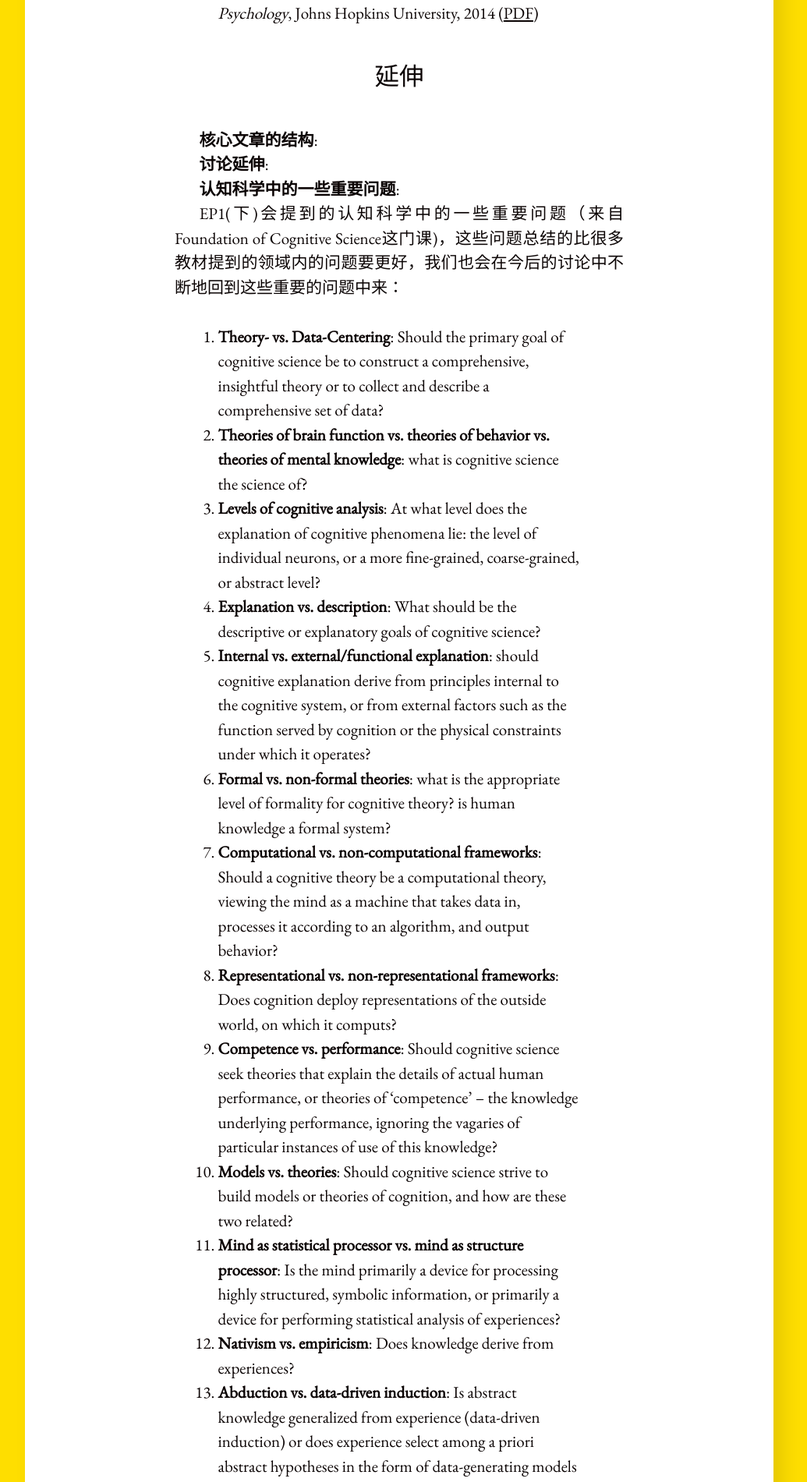
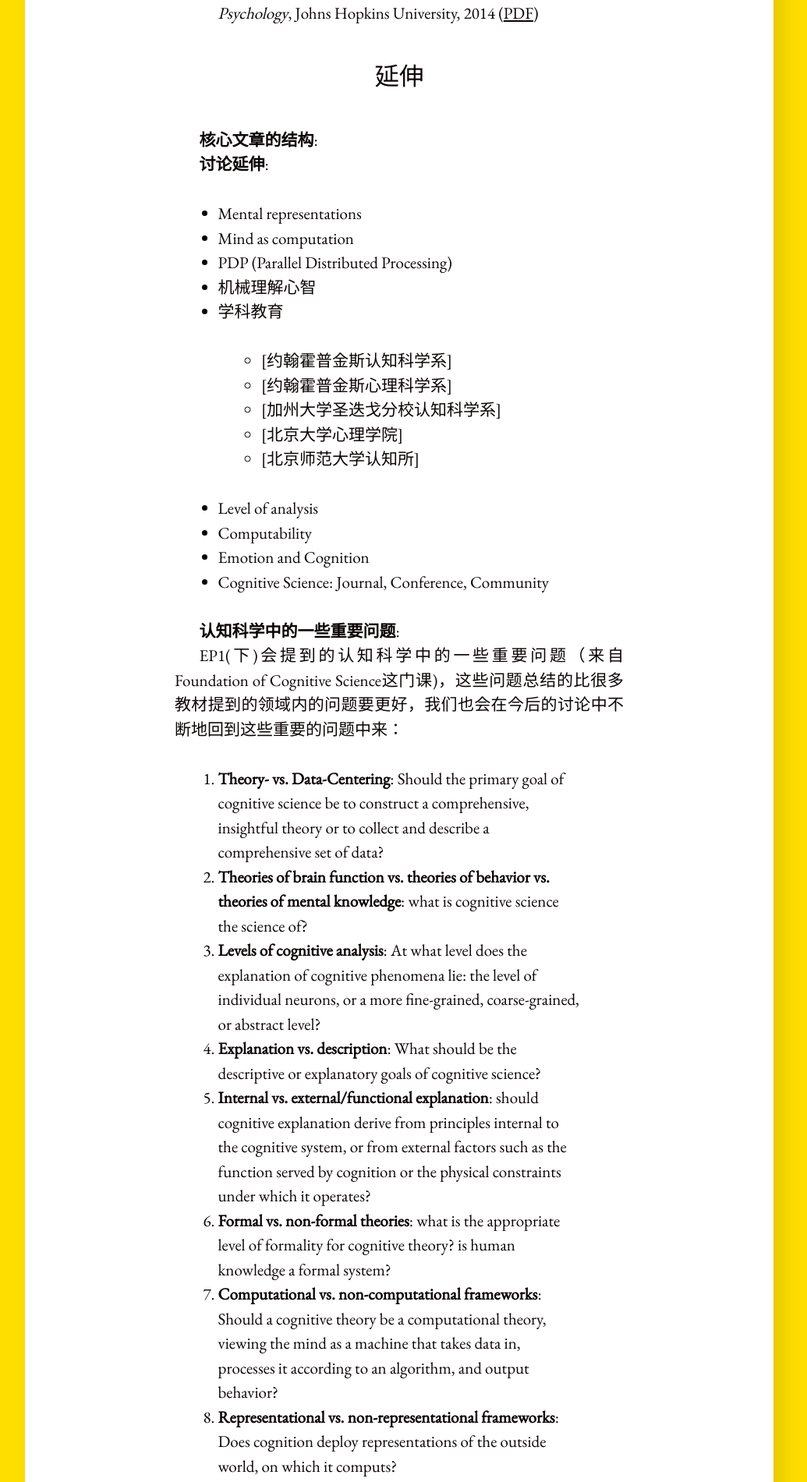
Before and after one commit to ftvision/y2intelligences, a Jekyll site: the page built from _posts/2019-12-15-episode-1.md, in a window 1280 px wide. Shown: the part 1194-3095 px from the top of the page at 78% size, without its empty margins (128-1163 px from the left). Built offline with Jekyll 4.4.1, drawn with Linux system fonts in a browser that asks for light colours.

```diff
--- a/_posts/2019-12-15-episode-1.md
+++ b/_posts/2019-12-15-episode-1.md
@@ -27,7 +27,20 @@ publish: true
 
 **讨论延伸**:
 
-
+- Mental representations
+- Mind as computation
+- PDP (Parallel Distributed Processing)
+- 机械理解心智
+- 学科教育
+  - [约翰霍普金斯认知科学系]
+  - [约翰霍普金斯心理科学系]
+  - [加州大学圣迭戈分校认知科学系]
+  - [北京大学心理学院]
+  - [北京师范大学认知所]
+- Level of analysis
+- Computability
+- Emotion and Cognition
+- Cognitive Science: Journal, Conference, Community
 
 **认知科学中的一些重要问题**:
 
--- a/_sass/_base.scss
+++ b/_sass/_base.scss
@@ -99,6 +99,7 @@ img.raw {
   flex-direction: row;
   height: auto;
   margin: 0;
+  vertical-align: text-bottom;
 }
 
 figure img {
```
Also changed, not shown: _layouts/home.html (+10 -0 lines), assets/images/netbase_icon.png (added), assets/images/ximalaya_icon.png (added).
